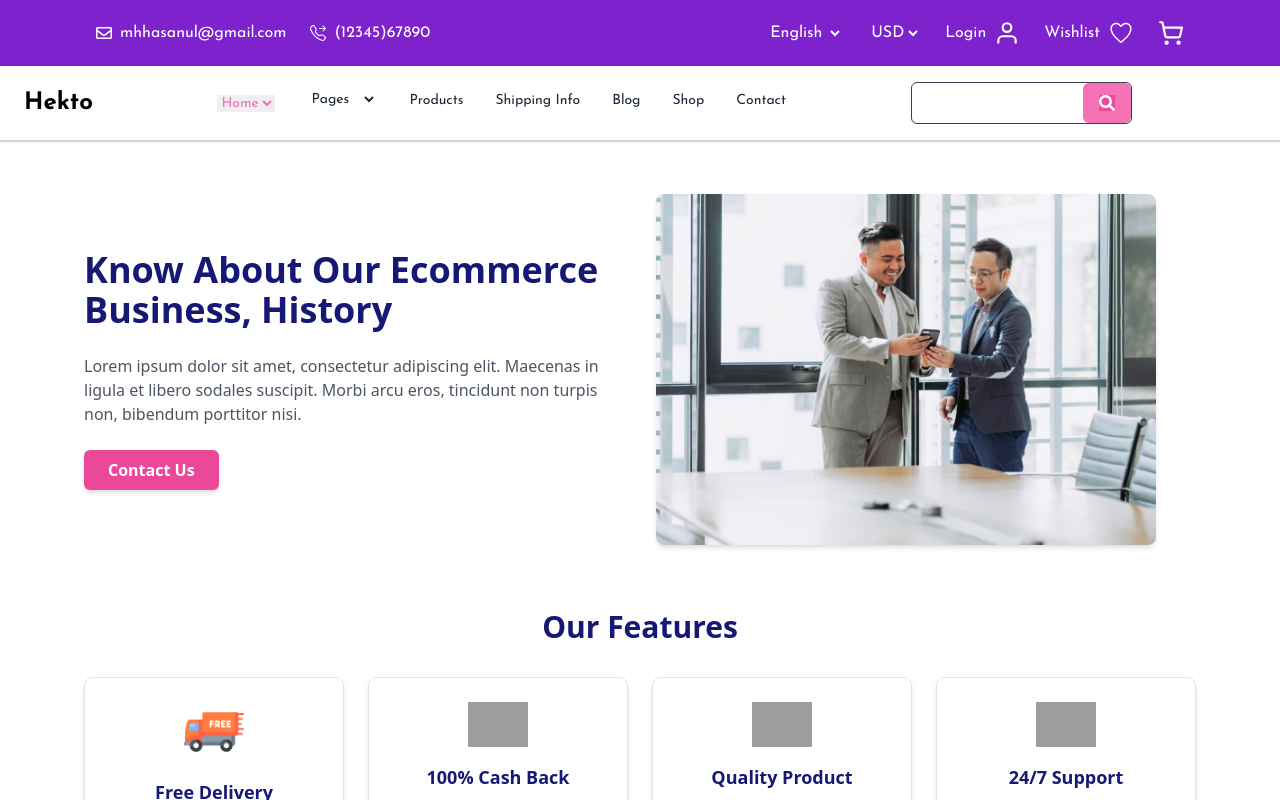
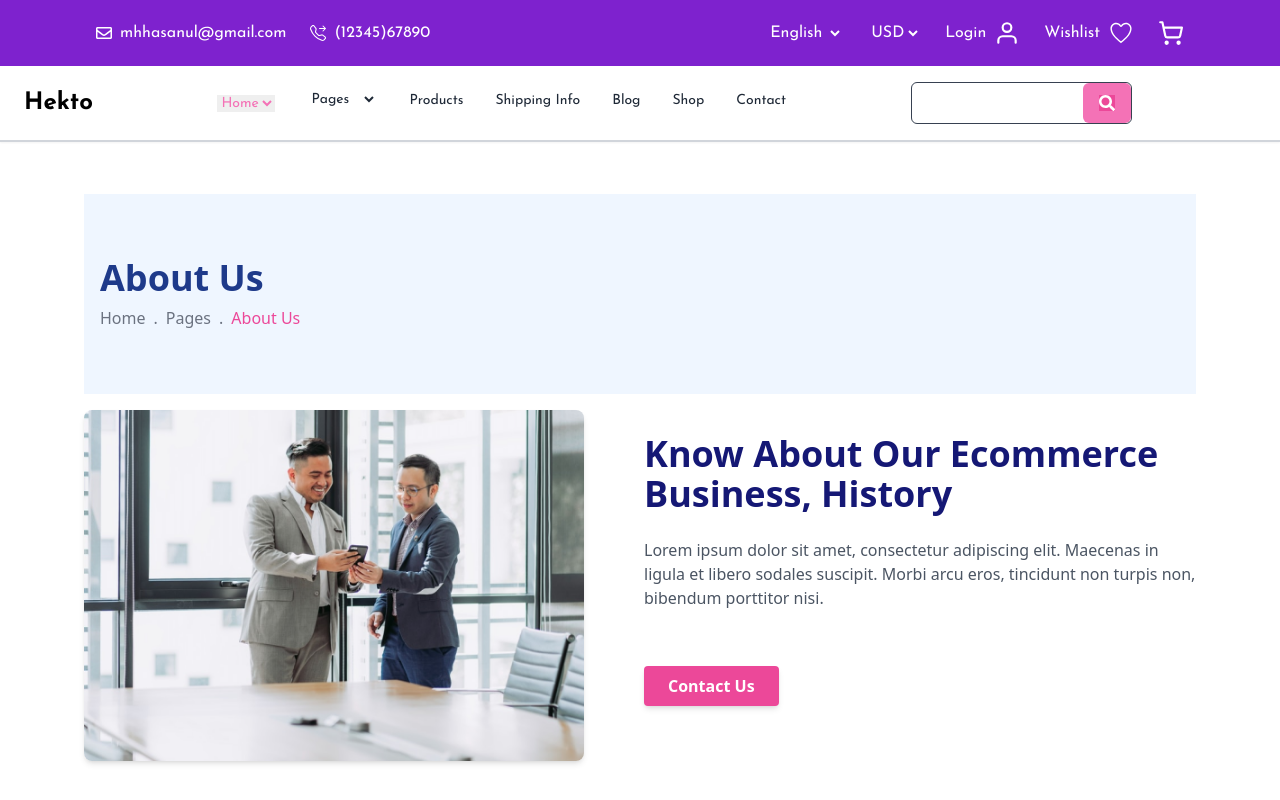
Before and after one commit to ISMAIL-AHMED-SHAH/Hackathon-2-clone, a Next.js app: page /about in a window 1280 px wide. Shown: the top 800 px of the page. Built offline with nearby package versions, Linux system fonts and the light colour scheme; grey boxes are pictures that could not be loaded.

Commit message:
addition

```diff
--- a/src/app/about/page.tsx
+++ b/src/app/about/page.tsx
@@ -6,8 +6,31 @@ const AboutPage = () => {
     <>
 
     <div className="px-6 lg:px-20 py-10 font-sans text-[#151875]">
+    {/* Header Section */}
+    <header className="bg-blue-50 py-16 mb-4 mt-0 w-full">
+        <div className="container mx-auto px-4">
+          <h1 className="text-4xl font-bold text-blue-900">About Us</h1>
+          <p className="text-gray-500 mt-2">
+            <span>Home</span>
+            <span className="mx-2">.</span>
+            <span>Pages</span>
+            <span className="mx-2">.</span>
+            <span className="text-pink-500">About Us</span>
+          </p>
+        </div>
+      </header>
+
       {/* Hero Section */}
-      <section className="grid grid-cols-1 lg:grid-cols-2 items-center gap-8">
+      <section className="grid grid-cols-1 lg:grid-cols-2 items-center gap-2">
+      <div>
+          <Image
+            src="/about.png"
+            alt="Ecommerce Meeting"
+            width={500}
+            height={500}
+            className="rounded-lg shadow-md"
+          />
+        </div>
         <div>
           <h2 className="text-4xl font-bold mb-6">
             Know About Our Ecommerce Business, History
@@ -18,20 +41,12 @@ const AboutPage = () => {
             turpis non, bibendum porttitor nisi.
           </p>
           <Link href="/contact">
-            <button className="px-6 py-2 bg-pink-500 text-white font-semibold rounded-md shadow-md hover:bg-pink-600">
+            <button className="px-6 py-2 my-8 bg-pink-500 text-white font-semibold rounded-sm shadow-md hover:bg-pink-600">
               Contact Us
             </button>
           </Link>
         </div>
-        <div>
-          <Image
-            src="/about (2).png"
-            alt="Ecommerce Meeting"
-            width={500}
-            height={500}
-            className="rounded-lg shadow-md"
-          />
-        </div>
+
       </section>
 
       {/* Features Section */}
--- a/src/app/components/DropdownMenu.tsx
+++ b/src/app/components/DropdownMenu.tsx
@@ -9,14 +9,12 @@ const DropdownMenu = () => {
   const handleNavigation = (event: React.ChangeEvent<HTMLSelectElement>) => {
     const selectedValue = event.target.value;
     if (selectedValue) {
-      router.push(selectedValue); // Navigate to the selected page
+      router.push(selectedValue);
     }
   };
 
   return (
     <div className="flex items-center space-x-4">
-      {/* Direct Link */}
-
 
       {/* Dropdown */}
       <select
```
Also changed, not shown: public/about.png (renamed from public/about (2).png).
